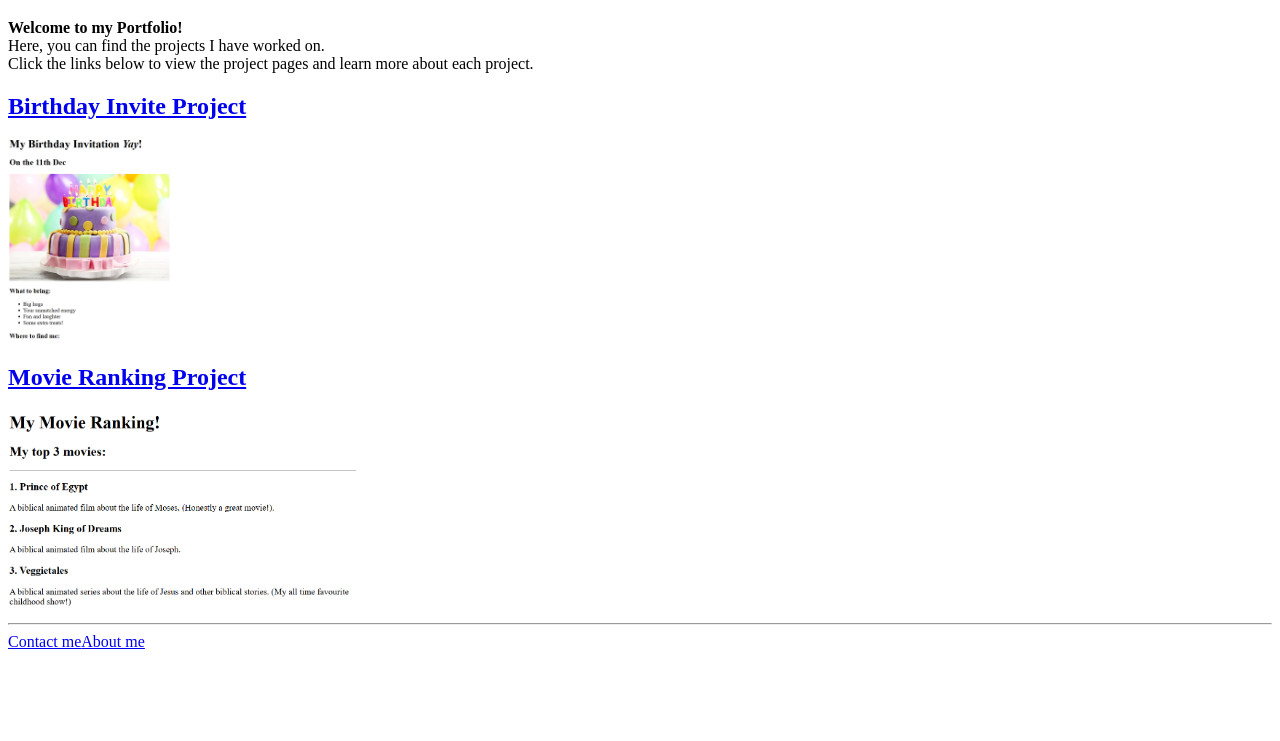
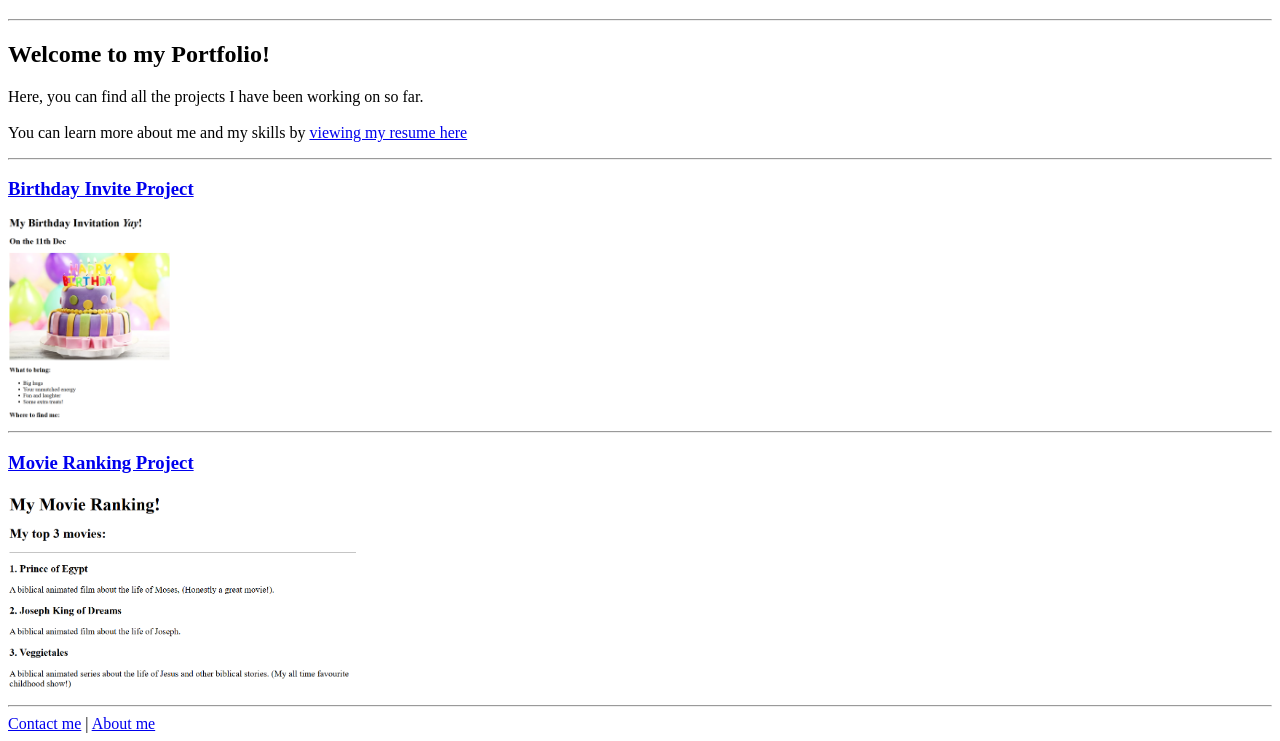
Before and after one commit to kelewis064-commits/html-portfolio, a plain HTML site: page index.html in a window 1280 px wide. Shown: the part 61-802 px from the top of the page. Drawn offline with Linux system fonts and the light colour scheme.

Commit message:
Add link to resume in index

```diff
--- a/index.html
+++ b/index.html
@@ -8,14 +8,19 @@
 
 <body>
  <h1>My Portfolio</h1>
-    <p><b>Welcome to my Portfolio!</b><br> Here, you can find the projects I have worked on.<br>Click the links below to view the project pages and learn more about each project.
-    </p>
+     <hr>
+    <h2>Welcome to my Portfolio!</h2>
+   <p>
+     Here, you can find all the projects I have been working on so far.<br><br>
+     You can learn more about me and my skills by <a href="./KL_Resume.html/Resume.html/resume.html" target="_blank">viewing my resume here</a>
+   </p>
+   <hr>
 
-     <a href="./public/birthday-invite.html"><h2>Birthday Invite Project</h2></a>
+     <a href="./public/birthday-invite.html"><h3>Birthday Invite Project</h3></a>
      <img src="./assets/images/birthday invite.png" alt="A screenshot preview of the Birthday Invite Project" height="200">
-
-     <a href="./public/movie-ranking.html"><h2>Movie Ranking Project</h2></a>
+        <hr>
+     <a href="./public/movie-ranking.html"><h3>Movie Ranking Project</h3></a>
      <img src="./assets/images/My movie ranking.png" alt="A screenshot preview of the Movie Ranking Project" height="200">
      <hr>
-     <a href="./public/contact.html">Contact me</a><a href="./public/about.html">About me</a>
+     <a href="./public/contact.html">Contact me</a> | <a href="./public/about.html">About me</a>
 </body>
```
